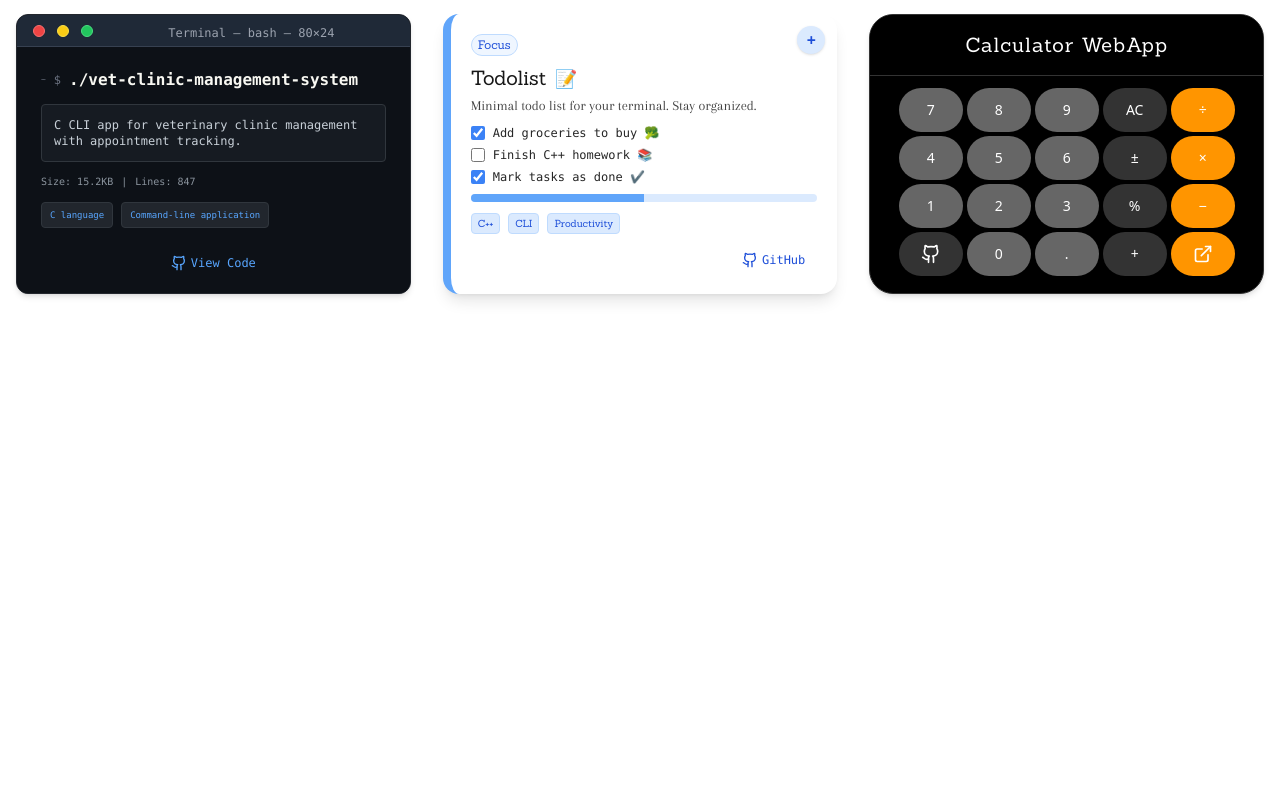
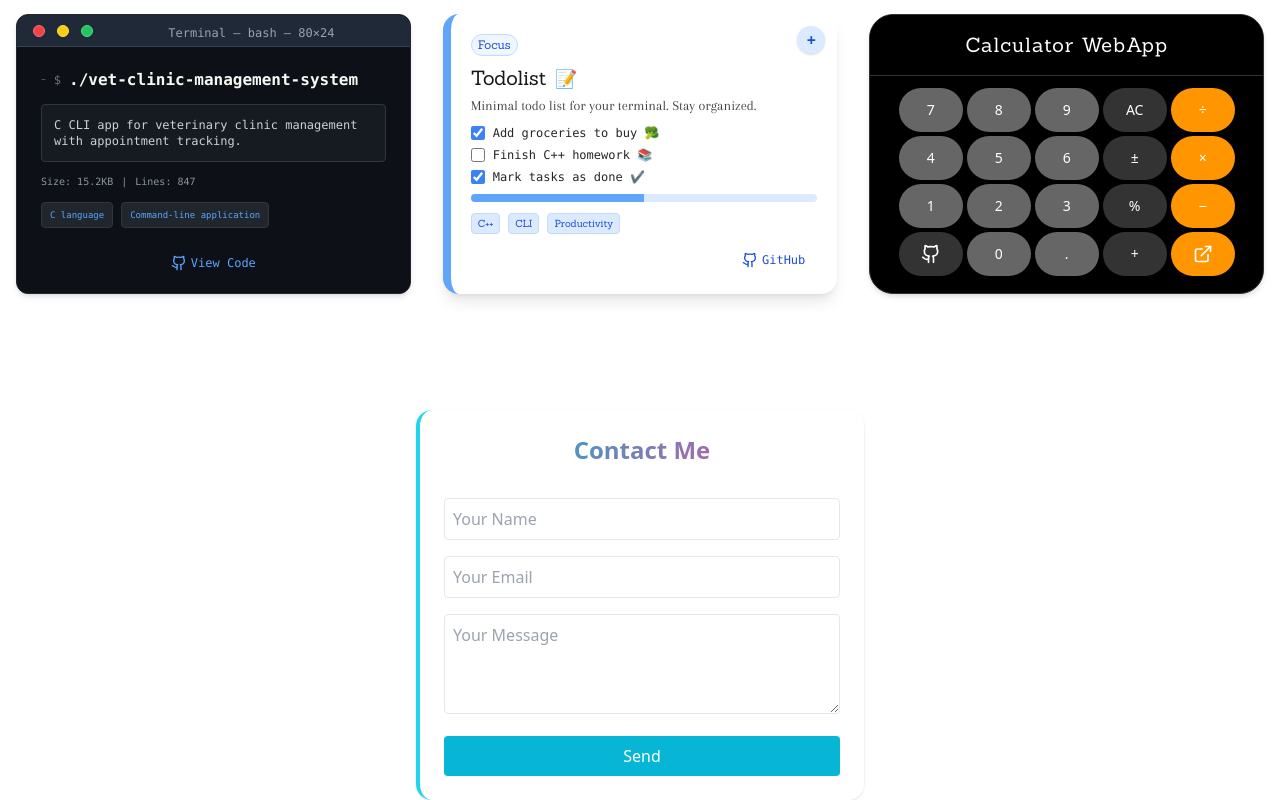
Before and after one commit to mustafa-dohad/portfolio-2.0, a React (Vite) app: page / in a window 1280 px wide. Shown: the part 1407-2207 px from the top of the page. Before the commit the page ends 1785 px from the top, so only its background shows below. Built offline with nearby package versions, Linux system fonts and the light colour scheme; a web font is replaced by a local one.

Commit message:
Add contact form with validation, spam protection, and Resend email API integration

```diff
--- a/src/App.jsx
+++ b/src/App.jsx
@@ -11,6 +11,7 @@ import Switch from '@mui/material/Switch';
 import Toast from "./components/Toast";
 import ParallaxBackground from "./components/ParallaxBackground";
 import ScrollToTopButton from "./components/ScrollToTopButton";
+import ContactForm from "./components/ContactForm";
 
 export const ToastContext = createContext({ showToast: () => {} });
 
@@ -197,6 +198,7 @@ function App() {
           <div className="hidden md:block border-t border-neutral-200 dark:border-neutral-800 w-full max-w-2xl mx-auto mb-2"></div>
           <Projects />
         </motion.div>
+        <ContactForm />
         <ParallaxBackground />
         <Toast message={toast.message} visible={toast.visible} onClose={hideToast} />
         <ScrollToTopButton />
--- /dev/null
+++ b/src/components/ContactForm.jsx
@@ -0,0 +1,60 @@
+import { useState, useContext } from 'react';
+import { ToastContext } from '../App';
+
+function validateEmail(email) {
+  return /^[^\s@]+@[^\s@]+\.[^\s@]+$/.test(email);
+}
+
+export default function ContactForm() {
+  const { showToast } = useContext(ToastContext);
+  const [sending, setSending] = useState(false);
+
+  async function handleSubmit(e) {
+    e.preventDefault();
+    const form = e.target;
+    const name = form.name.value.trim();
+    const email = form.email.value.trim();
+    const message = form.message.value.trim();
+    const honey = form.honey.value; // honeypot
+
+    if (honey) return; // bot detected
+    if (!name || !email || !message) {
+      showToast('Please fill in all fields.');
+      return;
+    }
+    if (!validateEmail(email)) {
+      showToast('Please enter a valid email address.');
+      return;
+    }
+    if (message.length > 1000) {
+      showToast('Message is too long.');
+      return;
+    }
+    setSending(true);
+    const data = { name, email, message };
+    const res = await fetch('/api/contact', {
+      method: 'POST',
+      headers: { 'Content-Type': 'application/json' },
+      body: JSON.stringify(data),
+    });
+    setSending(false);
+    if (res.ok) {
+      showToast('Message sent!');
+      form.reset();
+    } else {
+      showToast('Failed to send. Try again.');
+    }
+  }
+
+  return (
+    <form onSubmit={handleSubmit} className="space-y-4 max-w-md mx-auto bg-white/80 dark:bg-neutral-900/80 rounded-2xl shadow p-6 border-l-4 border-cyan-400 dark:border-cyan-500 mt-8">
+      <h2 className="text-lg sm:text-xl md:text-2xl font-bold mb-4 bg-gradient-to-r from-cyan-500 to-pink-500 bg-clip-text text-transparent text-center">Contact Me</h2>
+      {/* Honeypot field (hidden from users) */}
+      <input type="text" name="honey" className="hidden" tabIndex="-1" autoComplete="off" />
+      <input name="name" required placeholder="Your Name" className="w-full p-2 border rounded focus:outline-none focus:ring-2 focus:ring-cyan-400" />
+      <input name="email" type="email" required placeholder="Your Email" className="w-full p-2 border rounded focus:outline-none focus:ring-2 focus:ring-cyan-400" />
+      <textarea name="message" required placeholder="Your Message" maxLength={1000} className="w-full p-2 border rounded focus:outline-none focus:ring-2 focus:ring-cyan-400 min-h-[100px]" />
+      <button type="submit" className="bg-cyan-500 hover:bg-cyan-600 text-white px-4 py-2 rounded transition-colors w-full disabled:opacity-60" disabled={sending}>{sending ? 'Sending...' : 'Send'}</button>
+    </form>
+  );
+}
```
Also changed, not shown: api/contact.js (added, +38 -0 lines), 1 other file (tests, documents, lock files or other folders).
